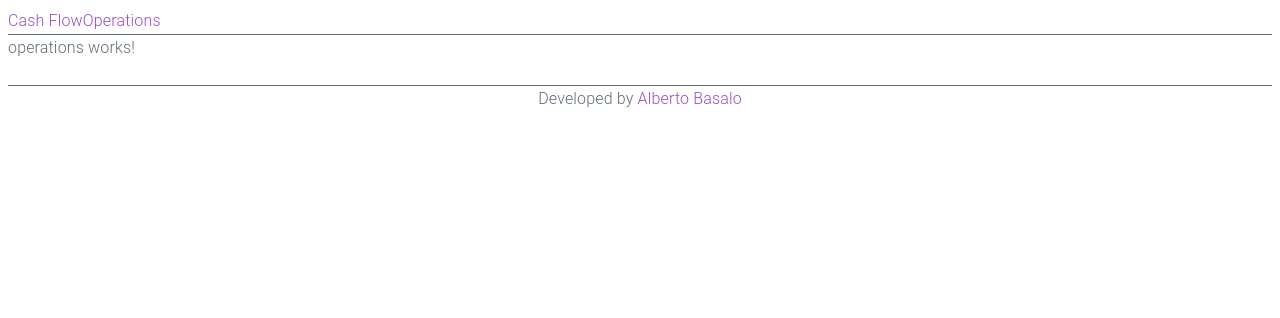
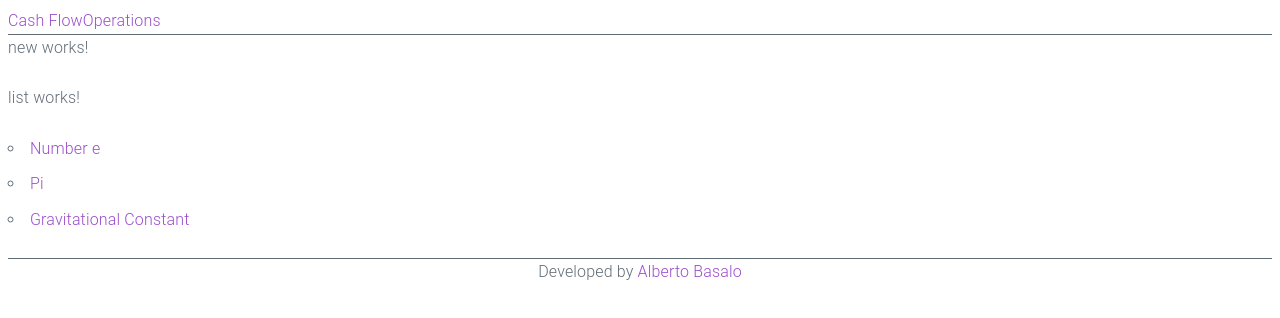
Before and after one commit to oscardmg/angular5, an Angular app in the folder 2-spa/cash-flow/: page /operations in a window 1280 px wide. Shown: the top 318 px of the page. Built offline with nearby package versions, Linux system fonts and the light colour scheme.

Commit message:
routing params

```diff
--- /dev/null
+++ b/2-spa/cash-flow/src/app/views/operations/item.component.ts
@@ -0,0 +1,22 @@
+import { Component, OnInit } from "@angular/core";
+import { ActivatedRoute } from "@angular/router";
+
+@Component({
+  selector: "cf-item",
+  template: `
+  <p>
+    item works!
+  </p>
+  <h3>{{ _id }}</h3>
+  `,
+  styles: []
+})
+export class ItemComponent implements OnInit {
+  _id: any;
+
+  constructor(private route: ActivatedRoute) {}
+
+  ngOnInit() {
+    this._id = this.route.snapshot.params["id"];
+  }
+}
--- a/2-spa/cash-flow/src/app/views/operations/list.component.ts
+++ b/2-spa/cash-flow/src/app/views/operations/list.component.ts
@@ -6,6 +6,11 @@ import { Component, OnInit } from "@angular/core";
     <p>
       list works!
     </p>
+    <ul>
+      <li><a routerLink="/operations/271">Number e</a></li>
+      <li><a routerLink="/operations/314">Pi</a></li>
+      <li><a routerLink="/operations/667">Gravitational Constant</a></li>
+    </ul>
   `,
   styles: []
 })
--- a/2-spa/cash-flow/src/app/views/operations/operations.component.ts
+++ b/2-spa/cash-flow/src/app/views/operations/operations.component.ts
@@ -3,9 +3,8 @@ import { Component, OnInit } from "@angular/core";
 @Component({
   selector: "cf-operations",
   template: `
-    <p>
-      operations works!
-    </p>
+    <cf-new></cf-new>
+    <cf-list></cf-list>
   `,
   styles: []
 })
--- a/2-spa/cash-flow/src/app/views/operations/operations.module.ts
+++ b/2-spa/cash-flow/src/app/views/operations/operations.module.ts
@@ -5,9 +5,10 @@ import { OperationsRoutingModule } from "./operations.routing";
 import { OperationsComponent } from './operations.component';
 import { NewComponent } from './new.component';
 import { ListComponent } from './list.component';
+import { ItemComponent } from './item.component';
 
 @NgModule({
   imports: [CommonModule, OperationsRoutingModule],
-  declarations: [OperationsComponent, NewComponent, ListComponent]
+  declarations: [OperationsComponent, NewComponent, ListComponent, ItemComponent]
 })
 export class OperationsModule {}
--- a/2-spa/cash-flow/src/app/views/operations/operations.routing.ts
+++ b/2-spa/cash-flow/src/app/views/operations/operations.routing.ts
@@ -1,11 +1,16 @@
 import { NgModule } from "@angular/core";
 import { Routes, RouterModule } from "@angular/router";
 import { OperationsComponent } from "./operations.component";
+import { ItemComponent } from "./item.component";
 
 const routes: Routes = [
   {
     path: "",
     component: OperationsComponent
+  },
+  {
+    path: ":id",
+    component: ItemComponent
   }
 ];
 
```
